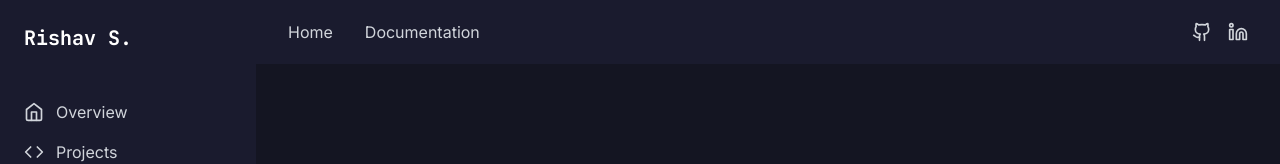
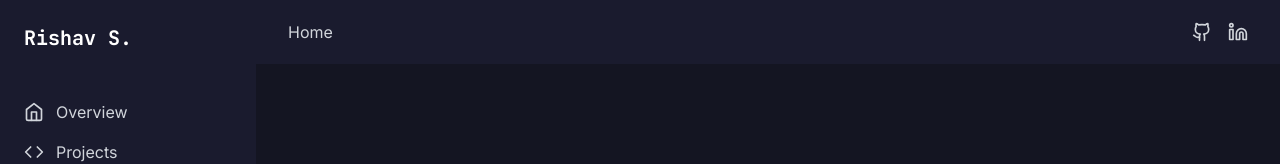
Before and after one commit to msrishav-28/Portfolio-msrishav, a React (Vite) app: page / in a window 1280 px wide. Shown: the top 164 px of the page. Built offline with nearby package versions, Linux system fonts and the light colour scheme.

Commit message:
modified:   src/components/Header.tsx

```diff
--- a/src/components/Header.tsx
+++ b/src/components/Header.tsx
@@ -8,9 +8,6 @@ export const Header = () => {
         <ul className="flex space-x-8">
           <li>
             <a href="/" className="text-gray-300 hover:text-light-blue">Home</a>
-          </li>
-          <li>
-            <a href="/documentation" className="text-gray-300 hover:text-light-blue">Documentation</a>
           </li>
         </ul>
       </nav>
```
